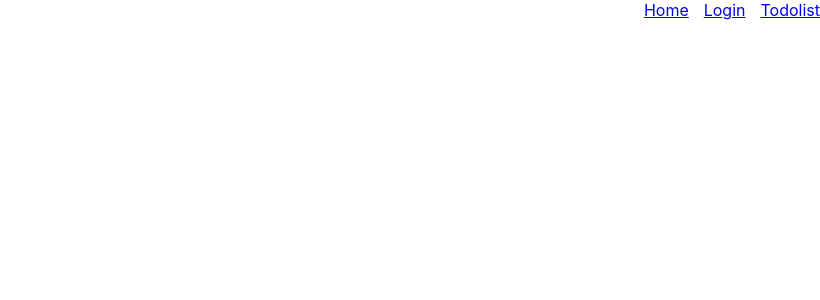
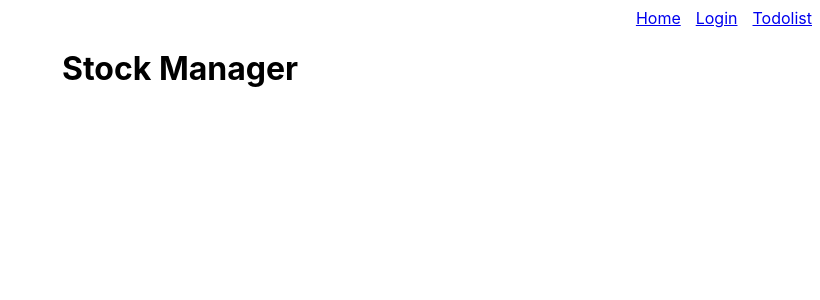
Before and after one commit to edmundchan8/edwebsite2022, a React (Create React App) app in the folder frontend/: page /stockManager in a window 1280 px wide. Before the commit this address had no page. Shown: the top 300 px of the page, without its empty margins (460-1280 px from the left). Built offline with nearby package versions, Linux system fonts and the light colour scheme.

Commit message:
couple fixes, as well as added stock manager to appear

```diff
--- a/frontend/src/App.js
+++ b/frontend/src/App.js
@@ -3,6 +3,7 @@ import { BrowserRouter as Router, Route, Routes, NavLink } from 'react-router-do
 import Home from './home';
 import Login from './components/login';
 import Todolist from './components/todolist';
+import StockManager from './components/stockManager/index';
 import apiClient from './services/api';
 
 function App() {
@@ -34,18 +35,25 @@ function App() {
     className='nav-links' to='/login'>Login</NavLink> :
     loginNavContent = <button className='nav-links' onClick={logout}>Logout</button>;
 
+    // Make stock app appear
+    var stockManager = null;
+
+    loggedIn ? stockManager = <NavLink className='nav-links' to='/stockManager'>Stock Manager</NavLink> : stockManager = null;
+    console.log(stockManager);
     return (
         <div>
             <Router>
                 <div className='navigation'>
                     <NavLink className='nav-links' to='/home'>Home</NavLink>
                     {loginNavContent}
+                    {stockManager}
                     <NavLink className='nav-links' to='/todolist'>Todolist</NavLink>
                 </div>
                 <Routes>
                     <Route exact path="/home" element={ <Home/>} />
                     <Route exact path='/login' element={ <Login onLogin={login}/>} />
                     <Route exact path='/todolist' element={ <Todolist />} />
+                    <Route exact path='/stockManager' element={<StockManager />} />
                     <Route exact path="/" element={ <Home/>} />
                 </Routes>
             </Router>
--- /dev/null
+++ b/frontend/src/components/stockManager/index.js
@@ -0,0 +1,11 @@
+import React from 'react';
+
+function Index() {
+
+    return (
+        <div className="align-middle">
+            <h1>Stock Manager</h1>
+        </div>
+    );
+};
+export default Index;
--- a/frontend/src/components/todolist.js
+++ b/frontend/src/components/todolist.js
@@ -1,4 +1,6 @@
 import React, {useState} from 'react';
+import { Link } from 'react-router-dom';
+import Login from './login';
 import apiClient from '../services/api';
 
 function Todolist (){
@@ -20,7 +22,11 @@ function Todolist (){
     if (errorMsg){
         return (
         <div>
+            <h1 className="align-middle">
+                TodoList
+            </h1>
             <p>{errorMsg}</p>
+            <Link to='/login'>Login</Link>
         </div>
         )
     }
--- a/frontend/src/index.css
+++ b/frontend/src/index.css
@@ -1,5 +1,5 @@
 body {
-  margin: 0;
+  margin: 10;
   font-family: -apple-system, BlinkMacSystemFont, 'Segoe UI', 'Roboto', 'Oxygen',
     'Ubuntu', 'Cantarell', 'Fira Sans', 'Droid Sans', 'Helvetica Neue',
     sans-serif;
```
